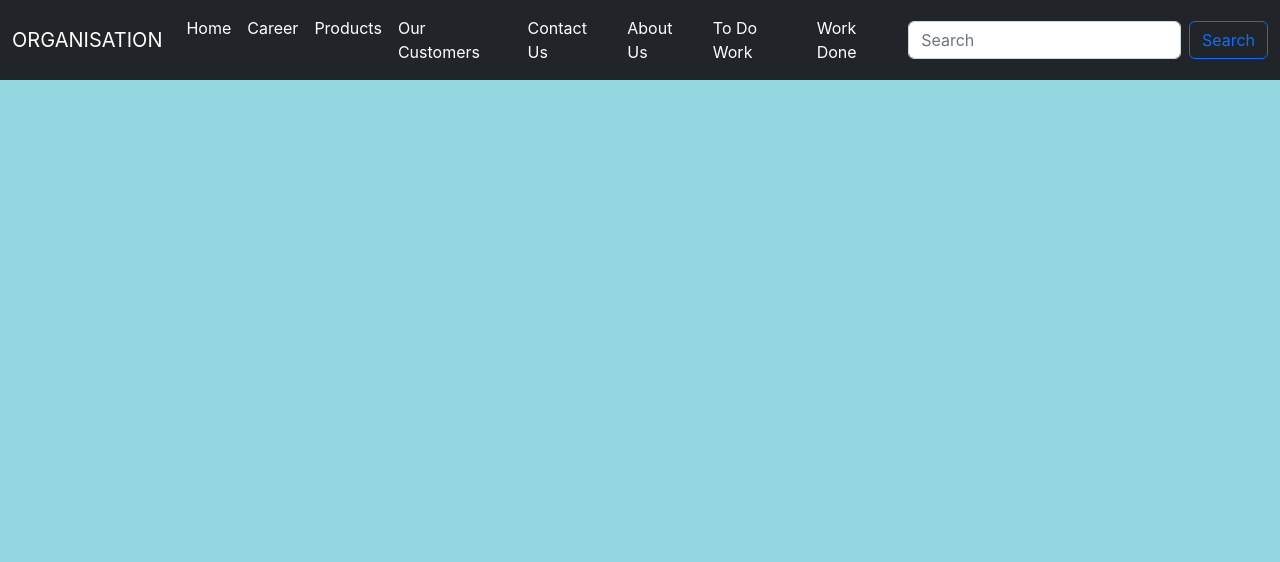
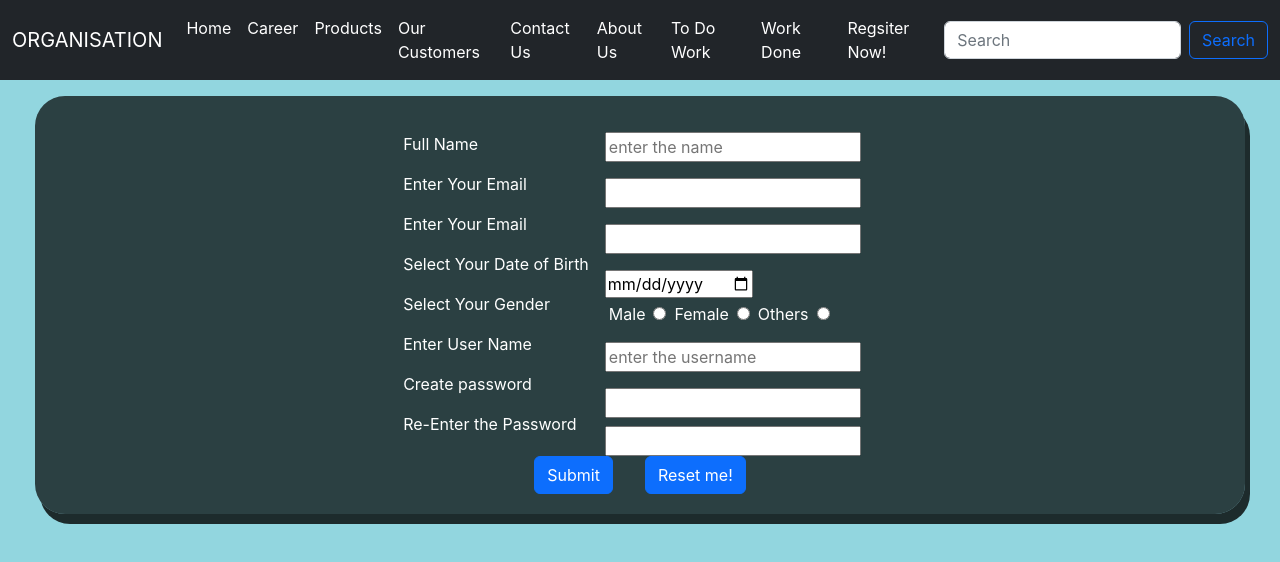
Before and after one commit to Sumitpanchal1993/secondapp, a React (Create React App) app: page /userregd in a window 1280 px wide. Shown: the top 562 px of the page. Built offline with nearby package versions, Linux system fonts and the light colour scheme.

Commit message:
Monday 31 oct 2022

```diff
--- a/src/App.css
+++ b/src/App.css
@@ -75,5 +75,10 @@ div.cards{
   justify-content: center;
   align-items: center;
   display: flex;
-  flex-direction: column;
+
 }
+.formcenter{
+  display: flex;
+  text-align: left;
+  justify-content: space-evenly;
+}
--- a/src/App.js
+++ b/src/App.js
@@ -14,6 +14,7 @@ import Contactus from './Components/Contactus';
 import WorkDone from './Components/WorkDone';
 import Aboutus from './Components/Aboutus';
 import Home from './Components/Home';
+import Userregd from './Components/Userregd';
 
 
 export default class App extends Component {
@@ -29,8 +30,9 @@ export default class App extends Component {
             <Route exact path='/customers' element={<Customers />} />
             <Route exact path='/contactus' element={<Contactus />} />
             <Route exact path='/aboutus' element={<Aboutus />} />
-            <Route exact path='/workdone' element={<WorkDone />} />
+            <Route exact path='/workdone' element={<WorkDone heading='Completed Work is listed here'/>} />
             <Route exact path='/todo' element={<WorkTodo />} />
+            <Route exact path='/userregd' element={<Userregd />} />
           </Routes>
           {/* <Leftsidebar/> */}
         </Router>
--- a/src/Components/Homepage/Navbar.js
+++ b/src/Components/Homepage/Navbar.js
@@ -37,6 +37,9 @@ export default function Navbar(props) {
                             <li className="nav-item">
                                 <Link className="nav-link active" aria-current="page" to={"/workdone"}>Work Done</Link>
                             </li>
+                            <li className="nav-item">
+                                <Link className="nav-link active" aria-current="page" to={"/userregd"}>Regsiter Now!</Link>
+                            </li>
                         </ul>
                         <form className="d-flex" role="search">
                             <input className="form-control me-2" type="search" placeholder="Search" aria-label="Search" />
--- /dev/null
+++ b/src/Components/Userregd.js
@@ -0,0 +1,58 @@
+import React, { Component } from 'react'
+
+
+export default class Userregd extends Component {
+    render() {
+        return (
+            <>
+                <div className='base center my-3'>
+                    <form action="" >
+                        <div className='formcenter'>
+                            <div className='container-row'>
+                                <div className='my-3'><label htmlFor="name">Full Name</label></div>
+                                <div className='my-3'><label htmlFor="email">Enter Your Email</label></div>
+                                <div className='my-3'><label htmlFor="mobile">Enter Your Email</label></div>
+                                <div className='my-3'><label htmlFor="dob">Select Your Date of Birth</label></div>
+                                <div className='my-3'> <label htmlFor="gender">Select Your Gender</label></div>
+                                <div className='my-3'> <label htmlFor="username">Enter User Name</label></div>
+                                <div className='my-3'> <label htmlFor="psw">Create password</label></div>
+                                <div className='my-3'> <label htmlFor="gender">Re-Enter the Password</label></div>
+                            </div>
+                            <div className='container-row mx-3'>
+                                <div className='my-3'>
+                                    <input type="text" name='name' placeholder='enter the name' />
+                                </div>
+                                <div className='my-3'>
+                                    <input type="email" name="email" id="" />
+                                </div>
+                                <div className='my-3'>
+                                    <input type="number" name="mobile" id="" />
+                                </div>
+                                <div className='my-1'>
+                                    <input type="date" name="dob" id="" />
+                                </div>
+                                <div className='my-1'>
+                                    <label className='mx-1' htmlFor="gender">Male</label>
+                                    <input className='mx-1' type="radio" name="gender" id="" />
+                                    <label className='mx-1' htmlFor="gender">Female</label>
+                                    <input className='mx-1' type="radio" name="gender" id="" />
+                                    <label className='mx-1' htmlFor="gender">Others</label>
+                                    <input className='mx-1' type="radio" name="gender" id="" />
+                                </div>
+                                <div className='my-3'>
+                                    <input type="text" name='username' placeholder='enter the username' />
+                                </div>
+                                <div className='my-2'><input type="password" name="psw" id="psw" /></div>
+                                <div><input type="password" name="psw" id="psw" /></div>
+                            </div>
+                        </div>
+                        <div>
+                            <button className='btn btn-primary mx-3' type="submit">Submit</button>
+                            <button className='btn btn-primary mx-3' type="reset">Reset me!</button>
+                        </div>
+                    </form>
+                </div>
+            </>
+        )
+    }
+}
--- a/src/Components/WorkDone.js
+++ b/src/Components/WorkDone.js
@@ -6,23 +6,26 @@ export default class WorkDone extends Component {
     return (
       <>
       <div>
-        <h1 className='center'>This is Work Done Page</h1>
-        <div className='container center mx-3 my-3' >
-          <div>
-           <table className='table mx-2 my-2 border-danger'>
+        <h2 className='center'>{this.props.heading}</h2>
+        <div className='container center' >
+          <table className='container'>
             <thead>
-              <th scope='col mx-3'>S.No</th>
+              <th>S.No</th>
               <th>Name</th>
-              <th>Mobile Number</th>
+              <th>Mobile</th>
               <th>Email</th>
-              <th>ID No.</th>
+              <th>Address</th>
               <th>Remark</th>
             </thead>
             <tr>
-
+              <td>1</td>
+              <td>Sumit</td>
+              <td>1234567980</td>
+              <td>Sumit@panchal.com</td>
+              <td>Good Boy</td>
+              <td>Good Emplloyee</td>
             </tr>
-           </table>
-          </div>
+          </table>
         </div>
       </div>
       </>
--- a/src/Components/WorkTodo.css
+++ b/src/Components/WorkTodo.css
@@ -13,6 +13,8 @@ h1{
     background-color: rgb(0, 0, 0, 0.7);
     /* width: 50vw; */
     align-items: center;
+    color: white;
+
 
 }
 .title{
```
Also changed, not shown: src/Components/WorkTodo.js (+5 -2 lines).
